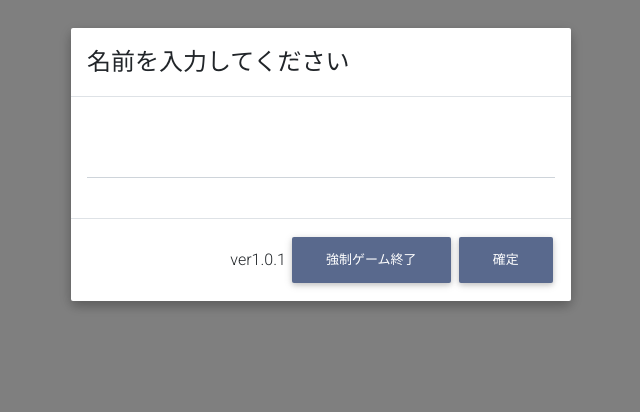
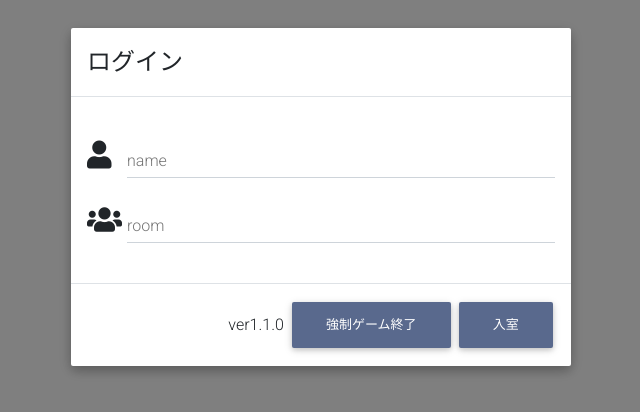
Before and after one commit to mtsml/hagetaka, a React (Create React App) app: page / in a window 1280 px wide. Shown: the top 412 px of the page, without its empty margins (319-959 px from the left). Built offline with nearby package versions, Linux system fonts and the light colour scheme; no server answers.

Commit message:
[Dev] room機能実装途中

```diff
--- a/server.js
+++ b/server.js
@@ -159,11 +159,12 @@ const randomSort = ([...array]) => {
 io = socket(server);
 
 io.on('connection', (socket) => {
-    socket.on('LOGIN', (name) => {
+    socket.on('LOGIN', (name, room) => {
         console.log('LOGIN')
         if (onGame) {
             io.to(socket.id).emit('LOGIN_FAILED', {message: 'ゲーム中です'})
         } else if (addPlayer(socket.id, name)) {
+            socket.join(room)
             io.to(socket.id).emit('LOGIN', {players, name})
             io.emit('NOTIFY', {message: `${name}さんが入室しました`})
             io.emit('UPDATE', {players})
--- a/src/component/LoginModal.js
+++ b/src/component/LoginModal.js
@@ -1,16 +1,15 @@
 import React, { useContext, useEffect, useState } from 'react'
-import { Button, Input, MDBModal, MDBModalBody, MDBModalHeader, MDBModalFooter } from 'mdbreact'
+import { Button, MDBInput, MDBModal, MDBModalBody, MDBModalHeader, MDBModalFooter } from 'mdbreact'
 import { Store } from '../store/index'
 import { login, endGame } from '../util/util'
+import { version } from '../util/const'
 
-const version = '1.0.1'
 
 const LoginModal = () => {
     const [name, setName] = useState(null)
+    const [room, setRoom] = useState(null)
     const [message, setMessage] = useState(null)
     const {state} = useContext(Store)
-
-    const onChange = (e) => setName(e.target.value)
 
     useEffect(() => {
         state.socket.on('LOGIN_FAILED', (data) => {
@@ -23,18 +22,19 @@ const LoginModal = () => {
     return (
         <MDBModal isOpen={true}>
             <MDBModalHeader>
-                名前を入力してください
+                ログイン
             </MDBModalHeader>
 
             <MDBModalBody>
-                <Input area-label="名前" onChange={onChange} />
+                <MDBInput label="name" icon='user' onChange={(e) => setName(e.target.value)} />
+                <MDBInput label="room" icon='users' onChange={(e) => setRoom(e.target.value)} />
                 {message&&<p>{message}</p>}
             </MDBModalBody>
 
             <MDBModalFooter>
-                ver{version}
+                <span>ver{version}</span>
                 <Button color='mdb-color' onClick={() => endGame(state)}>強制ゲーム終了</Button>
-                <Button color='mdb-color' onClick={() => login(state, name)}>確定</Button>
+                <Button color='mdb-color' onClick={() => login(state, name, room)}>入室</Button>
             </MDBModalFooter>
         </MDBModal>
     )
--- a/src/util/const.js
+++ b/src/util/const.js
@@ -1,3 +1,4 @@
 export const port = 8090
 export const host = '18.181.41.155'
 export const localHost = 'localhost'
+export const version = '1.1.0'
--- a/src/util/util.js
+++ b/src/util/util.js
@@ -9,8 +9,8 @@ export const getHost = () => {
     }
 }
 
-export const login = (state, name)  => {
-    state.socket.emit('LOGIN', name)
+export const login = (state, name, room)  => {
+    state.socket.emit('LOGIN', name, room)
 }
 
 export const logout = (state) => {
```
